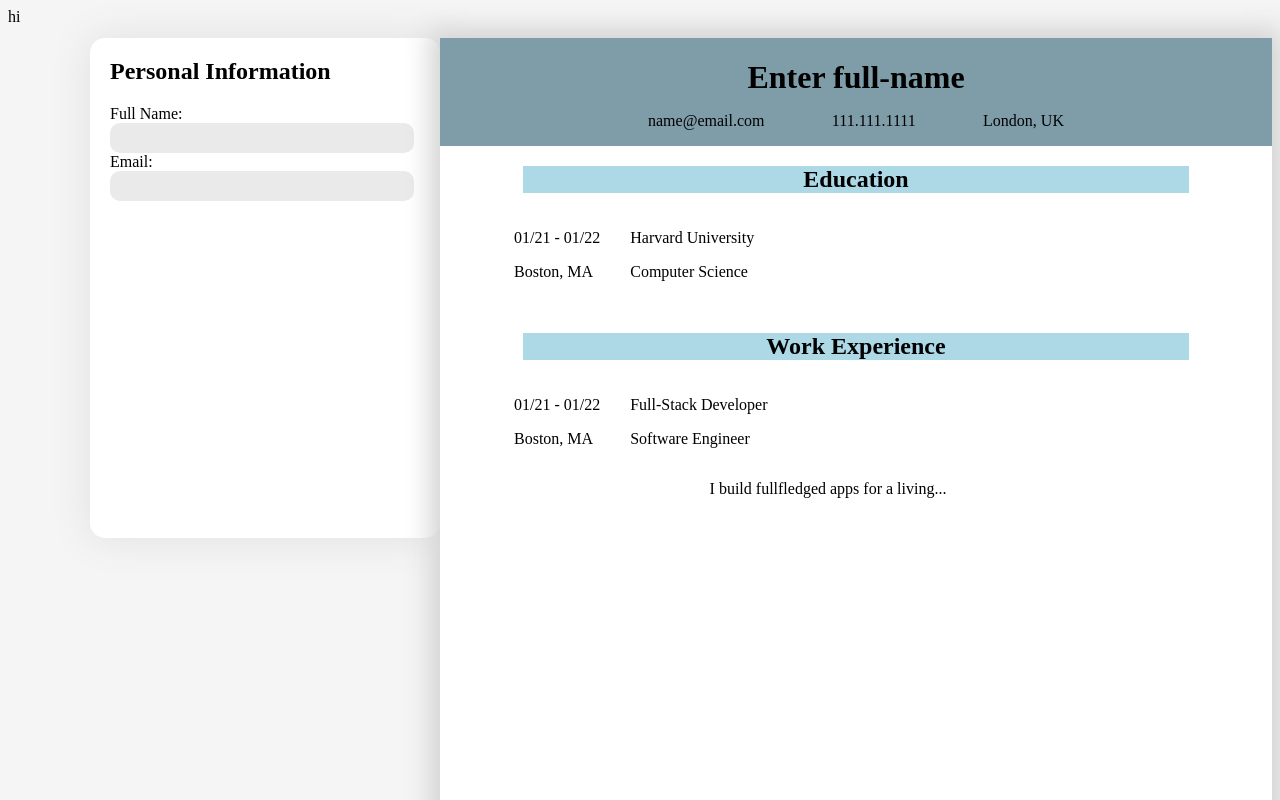
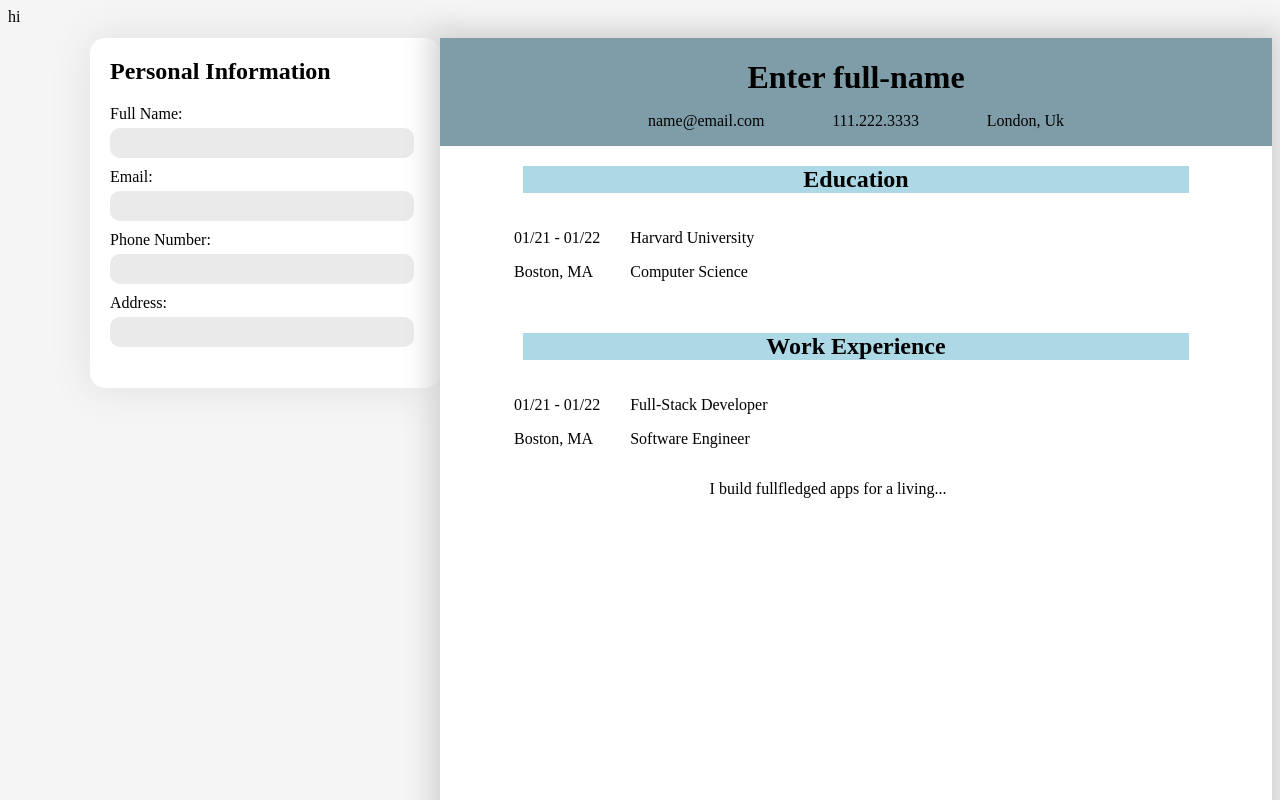
Before and after one commit to tdematos/React-CV-Generator, a React (Vite) app in the folder React-CV-Generator/: page / in a window 1280 px wide. Shown: the top 800 px of the page. Built offline with nearby package versions, Linux system fonts and the light colour scheme.

Commit message:
add additonal input fields which output onto resume page via using statemanagement and passing props to child components

```diff
--- a/React-CV-Generator/src/Components/Form-Section/FormSection.jsx
+++ b/React-CV-Generator/src/Components/Form-Section/FormSection.jsx
@@ -1,8 +1,18 @@
 import PersonalInfo from "./Personal-Info/PersonalInfo";
 
-const FormSection = ({ onNameChange, onEmailChange }) => {
+const FormSection = ({
+  onNameChange,
+  onEmailChange,
+  onPhoneChange,
+  onLocationChange,
+}) => {
   return (
-    <PersonalInfo onNameChange={onNameChange} onEmailChange={onEmailChange} />
+    <PersonalInfo
+      onNameChange={onNameChange}
+      onEmailChange={onEmailChange}
+      onPhoneChange={onPhoneChange}
+      onLocationChange={onLocationChange}
+    />
   );
 };
 
--- a/React-CV-Generator/src/Components/Form-Section/Personal-Info/Form-Input/FormInput.css
+++ b/React-CV-Generator/src/Components/Form-Section/Personal-Info/Form-Input/FormInput.css
@@ -2,6 +2,7 @@
   display: flex;
   flex-direction: column;
   margin-left: 20px;
+  margin-bottom: 10px;
 }
 
 .InputBox {
@@ -10,6 +11,7 @@
   border-radius: 10px;
   border: none;
   background-color: rgb(234, 234, 234);
+  margin-top: 5px;
 }
 
 .InputBox:hover {
--- a/React-CV-Generator/src/Components/Form-Section/Personal-Info/PersonalInfo.css
+++ b/React-CV-Generator/src/Components/Form-Section/Personal-Info/PersonalInfo.css
@@ -1,7 +1,7 @@
 .personalInfoContainer {
   background-color: white;
   width: 350px;
-  height: 500px;
+  height: 350px;
   border-radius: 15px;
   margin-top: 30px;
   box-shadow: 0px 0px 40px 1px rgb(224, 224, 224);
--- a/React-CV-Generator/src/Components/Form-Section/Personal-Info/PersonalInfo.jsx
+++ b/React-CV-Generator/src/Components/Form-Section/Personal-Info/PersonalInfo.jsx
@@ -1,13 +1,20 @@
 import FormInput from "./Form-Input/FormInput";
 import "../Personal-Info/PersonalInfo.css";
 
-const PersonalInfo = ({ onNameChange, onEmailChange }) => {
+const PersonalInfo = ({
+  onNameChange,
+  onEmailChange,
+  onPhoneChange,
+  onLocationChange,
+}) => {
   return (
     <div className="personalInfoContainer">
       <h2 className="personalHeading">Personal Information</h2>
       <form className="personalInfoForm">
         <FormInput fullNameTitle="Full Name:" onChange={onNameChange} />
         <FormInput fullNameTitle="Email:" onChange={onEmailChange} />
+        <FormInput fullNameTitle="Phone Number:" onChange={onPhoneChange} />
+        <FormInput fullNameTitle="Address:" onChange={onLocationChange} />
       </form>
     </div>
   );
--- a/React-CV-Generator/src/Components/ResumePage/ResumePage.jsx
+++ b/React-CV-Generator/src/Components/ResumePage/ResumePage.jsx
@@ -4,14 +4,14 @@ import Experience from "./Experience/EdExperience";
 import WorkExperience from "./Work Experience/WorkExperiece";
 import "../ResumePage/ResumePage.css";
 
-const ResumePage = ({ fullName, email }) => {
+const ResumePage = ({ fullName, email, phoneNum, location }) => {
   return (
     <div className="pageBody">
       <ResumeHeader
         resumeHeader={fullName}
         email={email}
-        number="111.111.1111"
-        location="London, UK"
+        number={phoneNum}
+        location={location}
       />
       <Education />
       <Experience />
--- a/React-CV-Generator/src/Components/Section/Section.jsx
+++ b/React-CV-Generator/src/Components/Section/Section.jsx
@@ -6,6 +6,8 @@ import "../Section/Section.css";
 const Section = () => {
   const [nameInput, setNameInput] = useState("Enter full-name");
   const [emailInput, setEmailInput] = useState("name@email.com");
+  const [phoneNumInput, setPhoneNumInput] = useState("111.222.3333");
+  const [locationAdd, setlocationAdd] = useState("London, Uk");
 
   const handleNameChange = (e) => {
     setNameInput(e.target.value);
@@ -15,6 +17,13 @@ const Section = () => {
     setEmailInput(e.target.value);
   };
 
+  const handlePhoneNumChange = (e) => {
+    setPhoneNumInput(e.target.value);
+  };
+  const handlelocationChange = (e) => {
+    setlocationAdd(e.target.value);
+  };
+
   return (
     <>
       <div className="section">hi</div>
@@ -22,6 +31,8 @@ const Section = () => {
         <FormSection
           onNameChange={handleNameChange}
           onEmailChange={handleEmailChange}
+          onPhoneChange={handlePhoneNumChange}
+          onLocationChange={handlelocationChange}
         />
       </div>
       <div className="section resumePage">
@@ -30,6 +41,8 @@ const Section = () => {
           onEmailChange={handleEmailChange}
           fullName={nameInput}
           email={emailInput}
+          phoneNum={phoneNumInput}
+          location={locationAdd}
         />
       </div>
     </>
```
